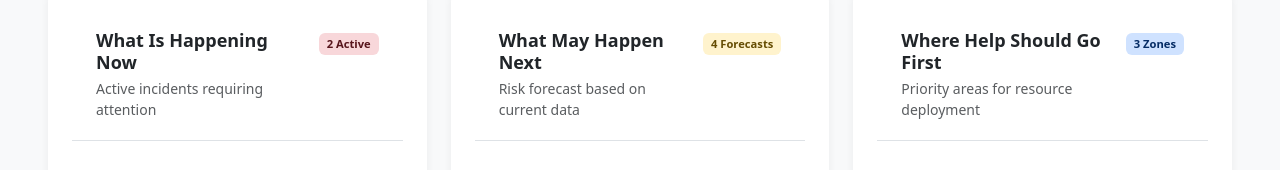
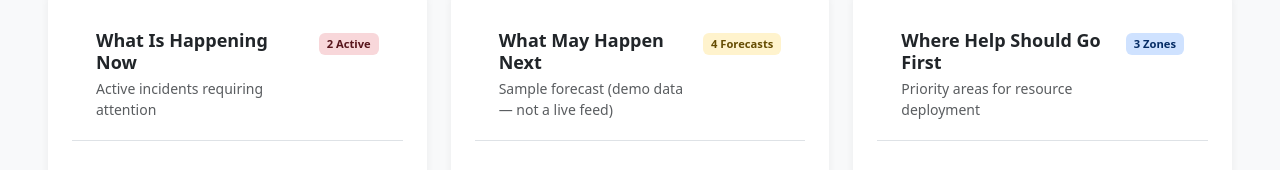
Before and after one commit to TheShresthVardhan/disaster-management, a React (Vite) app in the folder frontend/: page / in a window 1280 px wide. Shown: the part 722-892 px from the top of the page. Built offline with nearby package versions, Linux system fonts and the light colour scheme; no server answers; the database is empty.

Commit message:
Finalize Disastell prototype

```diff
--- a/frontend/src/pages/Home.jsx
+++ b/frontend/src/pages/Home.jsx
@@ -135,7 +135,7 @@ function Home() {
               <Card variant="elevated" hoverable className="h-100 key-question-card">
                 <CardHeader
                   title="What May Happen Next"
-                  subtitle="Risk forecast based on current data"
+                  subtitle="Sample forecast (demo data — not a live feed)"
                   action={<Badge variant="warning" size="sm">{riskForecast.length} Forecasts</Badge>}
                 />
                 <CardBody>
```
Also changed, not shown: 1 other file (tests, documents, lock files or other folders).
